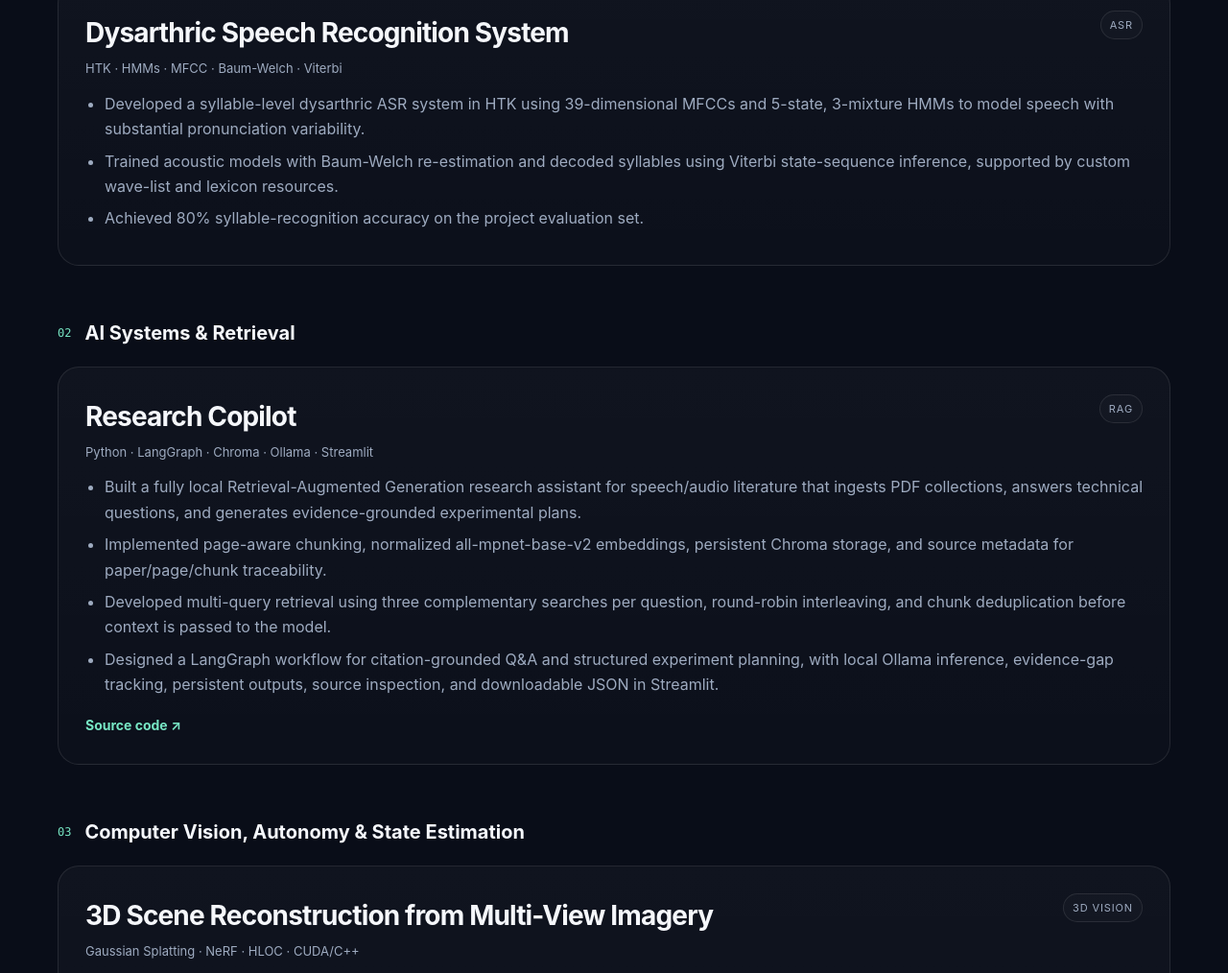
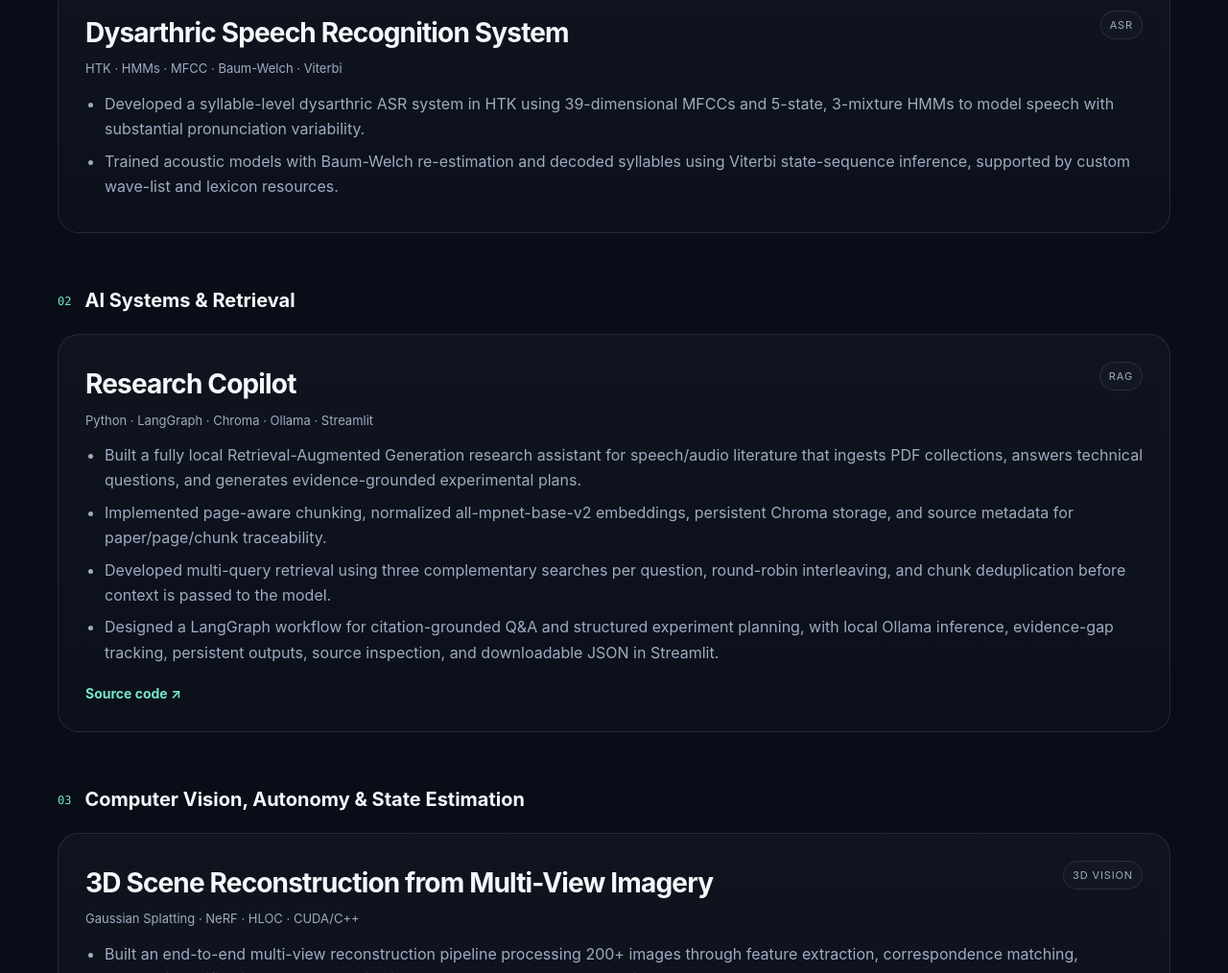
Before and after one commit to ad-srvn/ad-srvn.github.io, a plain HTML site: page cv.html in a window 1280 px wide. Shown: the part 4399-5413 px from the top of the page at 96% size. Drawn offline with Linux system fonts and the light colour scheme.

Commit message:
Update cv.html

```diff
--- a/cv.html
+++ b/cv.html
@@ -147,7 +147,6 @@
         <ul>
           <li>Developed a syllable-level dysarthric ASR system in HTK using 39-dimensional MFCCs and 5-state, 3-mixture HMMs to model speech with substantial pronunciation variability.</li>
           <li>Trained acoustic models with Baum-Welch re-estimation and decoded syllables using Viterbi state-sequence inference, supported by custom wave-list and lexicon resources.</li>
-          <li>Achieved 80% syllable-recognition accuracy on the project evaluation set.</li>
         </ul>
       </article>
     </div>
```
